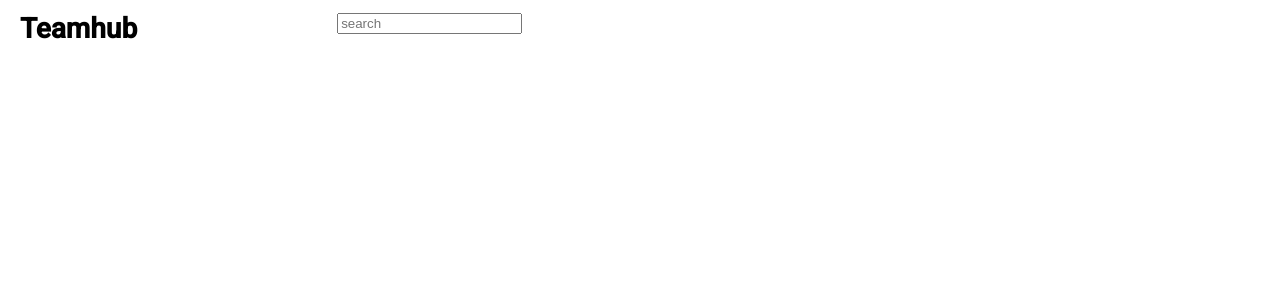
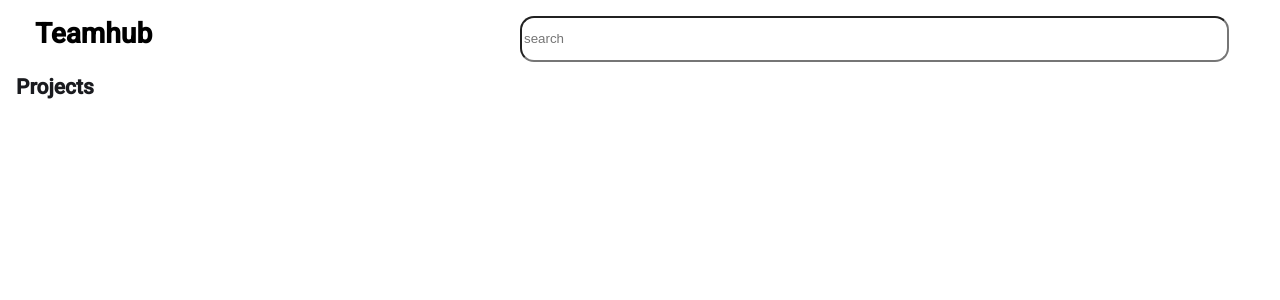
Before and after one commit to Ahtat204/TeamHub, an Angular app in the folder teamcollaborationhub.client/: page /home in a window 1280 px wide. Shown: the top 300 px of the page. Built offline with nearby package versions, Linux system fonts and the light colour scheme.

Commit message:
added header

```diff
--- a/teamcollaborationhub.client/src/app/dashboard/dashboard.css
+++ b/teamcollaborationhub.client/src/app/dashboard/dashboard.css
@@ -1,14 +1,15 @@
 .nav-bar{
   background: #ffffff !important;
   position: fixed !important;
-  top: 0;
+  top: 5px;
   display: flex;
-  left: 20px !important;
+  width:100vw;
+
+  left: 35px !important;
   flex-direction: row;
   align-items: center;
   justify-content: space-between;
-  gap:200px
-
+  gap:200px;
 
 
 }
@@ -17,10 +18,20 @@
 }
 .searchbar{
   display: flex;
-
-  width: 100px !important;
   padding-bottom: 10px !important;
   align-items: center;
-
+  position: fixed !important;
+  left: 30rem !important;
+  background-color: #ffffff !important;
 
 }
+.search-input{
+  margin-top: 20px;
+  width: 700px !important;
+  height: 40px !important;
+  position: absolute;
+  border-radius: 14px;
+  padding-right: 3px !important;
+  left: 40px !important;
+
+}
--- a/teamcollaborationhub.client/src/app/dashboard/dashboard.html
+++ b/teamcollaborationhub.client/src/app/dashboard/dashboard.html
@@ -1,7 +1,9 @@
 <header class="nav-bar">
   <h1 class="logo">Teamhub</h1>
   <div class="searchbar">
-    <input placeholder="search ">
+    <input class ="search-input" placeholder="search ">
   </div>
-
 </header>
+<main>
+  <h2>Projects</h2>
+</main>
```
